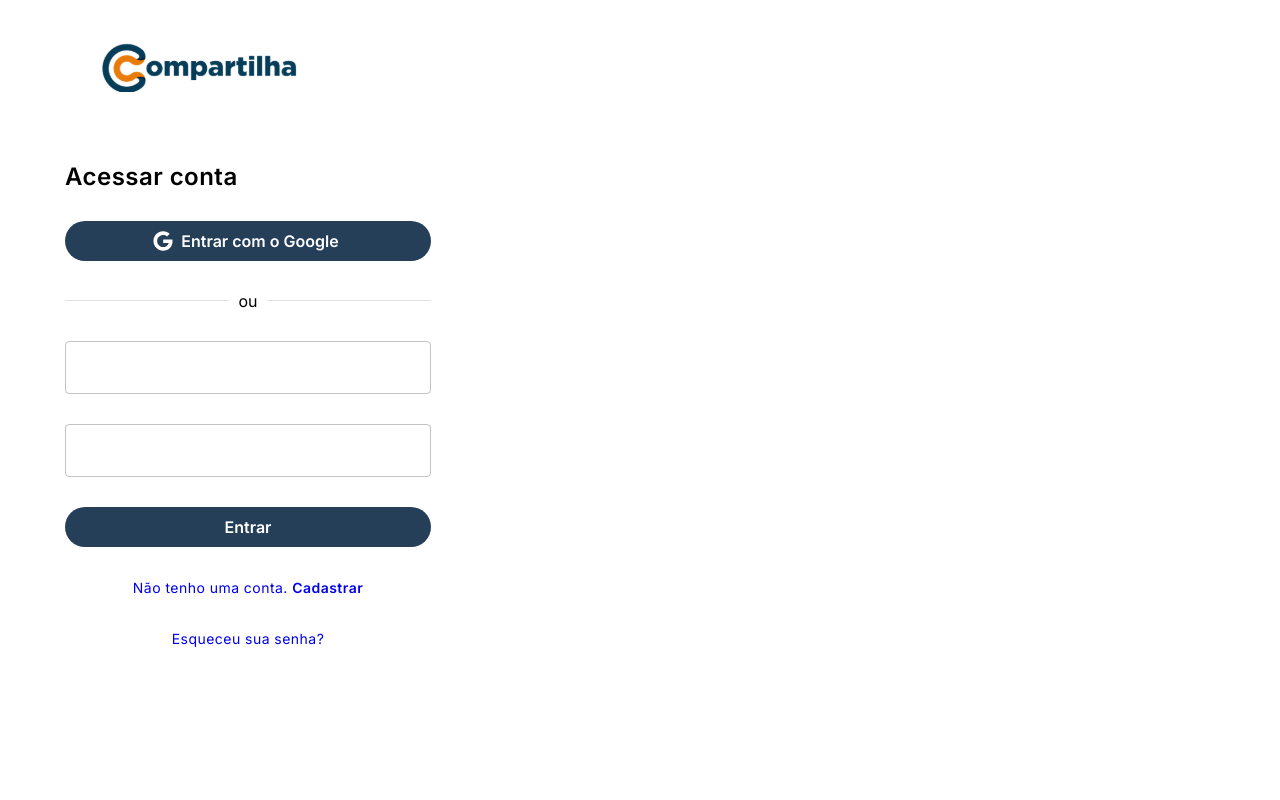
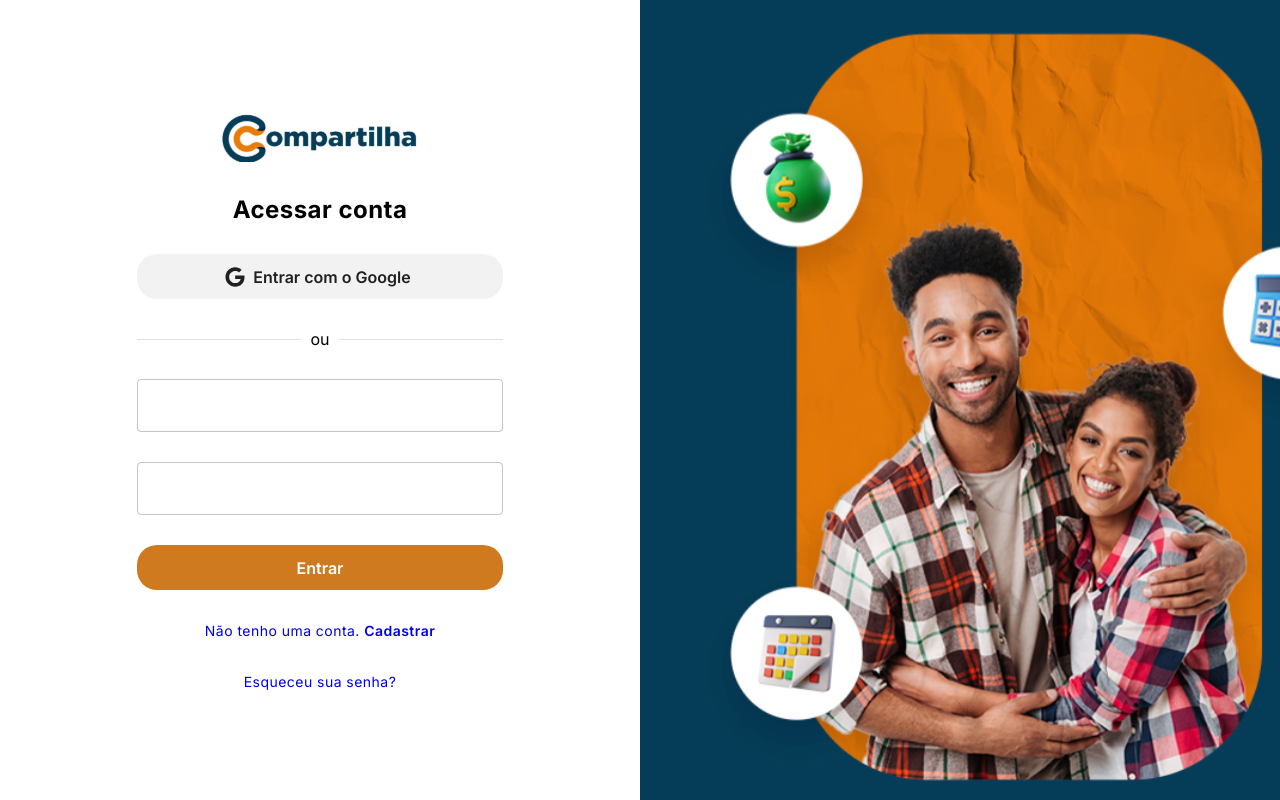
Before and after one commit to olirodrigues/compartilha-bootcamp-gama, a React (Vite) app: page /login in a window 1280 px wide. Built offline with nearby package versions, Linux system fonts and the light colour scheme; no server answers.

Commit message:
Pagina login em alta fidelidade

```diff
--- a/src/pages/Cadastro/index.tsx
+++ b/src/pages/Cadastro/index.tsx
@@ -1,11 +1,10 @@
-import ImagemLogin from "../../assets/images/Cadastro/cadastro.svg";
+import ImagemCadastro from "../../assets/images/Cadastro/cadastro.svg";
 import Logo from "../../assets/images/logo.svg";
 
 import { Button, Divider, TextField, Typography } from "@mui/material";
 import { FaGoogle } from "react-icons/fa";
 import { useMediaQuery } from "react-responsive";
 import { Link } from "react-router-dom";
-import { Header } from "../../components/Header";
 import {
   Container,
   ContainerForm,
@@ -53,7 +52,7 @@ export const Cadastro = () => {
           </Link>
         </Typography>
       </ContainerForm>
-      {desktop && <ContainerImagem img={ImagemLogin} />}
+      {desktop && <ContainerImagem img={ImagemCadastro} />}
     </Container>
   );
 };
--- a/src/pages/Login/Login.style.tsx
+++ b/src/pages/Login/Login.style.tsx
@@ -1,17 +1,56 @@
+import React from "react";
 import styled from "@emotion/styled";
 
+interface ContainerImagemProps {
+  img: string;
+}
+
 export const Container = styled.div`
+  display: grid;
+  grid-template-columns: 1fr 1fr;
+  grid-template-areas: "formulario imagem";
+  height: 100%;
+
+  @media (max-width: 1025px) {
+    grid-template-columns: 1fr;
+    grid-template-areas: "formulario";
+  }
+`;
+
+export const ContainerForm = styled.div`
+  grid-area: formulario;
   display: flex;
+  align-items: center;
   flex-direction: column;
   width: 366px;
   gap: 30px;
-  margin-inline: 65px;
+  margin: auto;
+
+  img {
+    width: 215px;
+    margin-inline: auto;
+  }
 `;
 
-export const LoginGoogle = styled.div``;
+export const LoginGoogle = styled.div`
+  width: 100%;
+`;
 
 export const FormContainer = styled.form`
   display: flex;
   flex-direction: column;
   gap: 30px;
+  width: 100%;
 `;
+
+export const ContainerImagem = styled.div<ContainerImagemProps>`
+  grid-area: imagem;
+  position: fixed;
+  top: 0;
+  right: 0;
+  width: 50%;
+  height: 100vh;
+  background-image: url(${(props) => props.img});
+  background-size: cover;
+  background-attachment: inherit;
+`;
--- a/src/pages/Login/index.tsx
+++ b/src/pages/Login/index.tsx
@@ -1,25 +1,43 @@
+import ImagemLogin from "../../assets/images/Login/login.svg";
+import Logo from "../../assets/images/logo.svg";
+
 import { Button, Divider, TextField, Typography } from "@mui/material";
 import { FaGoogle } from "react-icons/fa";
+import { useMediaQuery } from "react-responsive";
 import { Link } from "react-router-dom";
-import { Header } from "../../components/Header";
-import { Container, FormContainer, LoginGoogle } from "./Login.style";
+import {
+  Container,
+  ContainerForm,
+  ContainerImagem,
+  FormContainer,
+  LoginGoogle,
+} from "./Login.style";
 
 export function Login() {
+  const desktop = useMediaQuery({
+    query: "(min-width:1025px)",
+  });
+
   return (
     <Container>
-      <Header HiddenBotao={true} />
-      <Typography variant='h3'>Acessar conta</Typography>
+      <ContainerForm>
+        <Link to='/'>
+          <img className='logo' src={Logo} alt='' />
+        </Link>
+        <Typography variant='h3' component='h1' color='complementaryBlack' sx={{ fontWeight: 700 }}>
+          Acessar conta
+        </Typography>
         <LoginGoogle>
-        <Button variant='borderPrimary' fullWidth startIcon={<FaGoogle />}>
+          <Button variant='borderGoogle' fullWidth startIcon={<FaGoogle />}>
             Entrar com o Google
           </Button>
         </LoginGoogle>
-      <Divider>ou</Divider>
+        <Divider sx={{ width: "100%" }}>ou</Divider>
         <FormContainer>
           <TextField variant='outlined'></TextField>
           <TextField variant='outlined'></TextField>
           <Link to='/dashboard'>
-          <Button variant='borderPrimary' fullWidth>
+            <Button variant='borderSecondary' fullWidth>
               Entrar
             </Button>
           </Link>
@@ -34,6 +52,8 @@ export function Login() {
             Esqueceu sua senha?
           </Typography>
         </a>
+      </ContainerForm>
+      {desktop && <ContainerImagem img={ImagemLogin} />}
     </Container>
   );
 }
```
Lines whose indentation alone changed are shown as unchanged.
